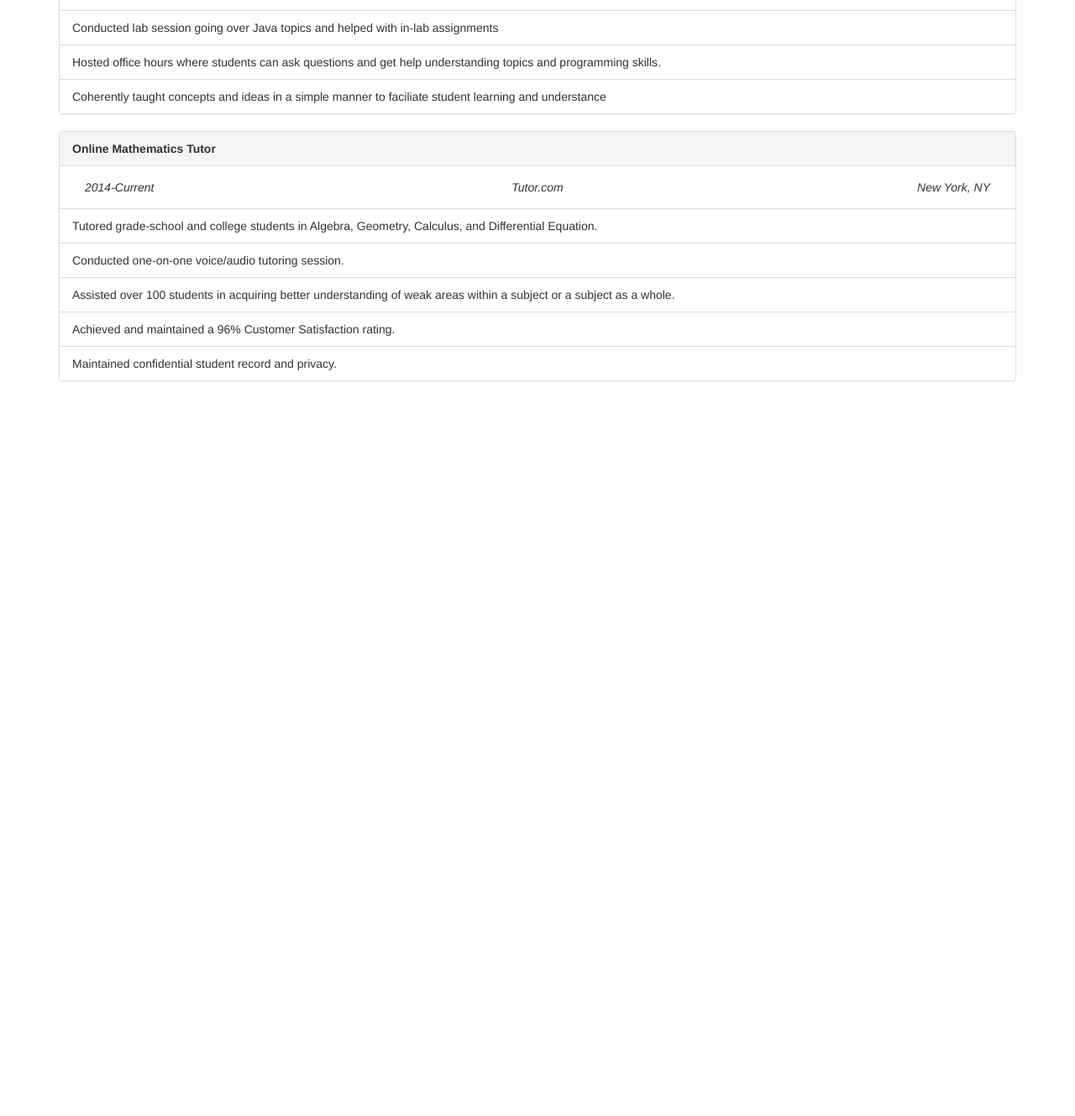
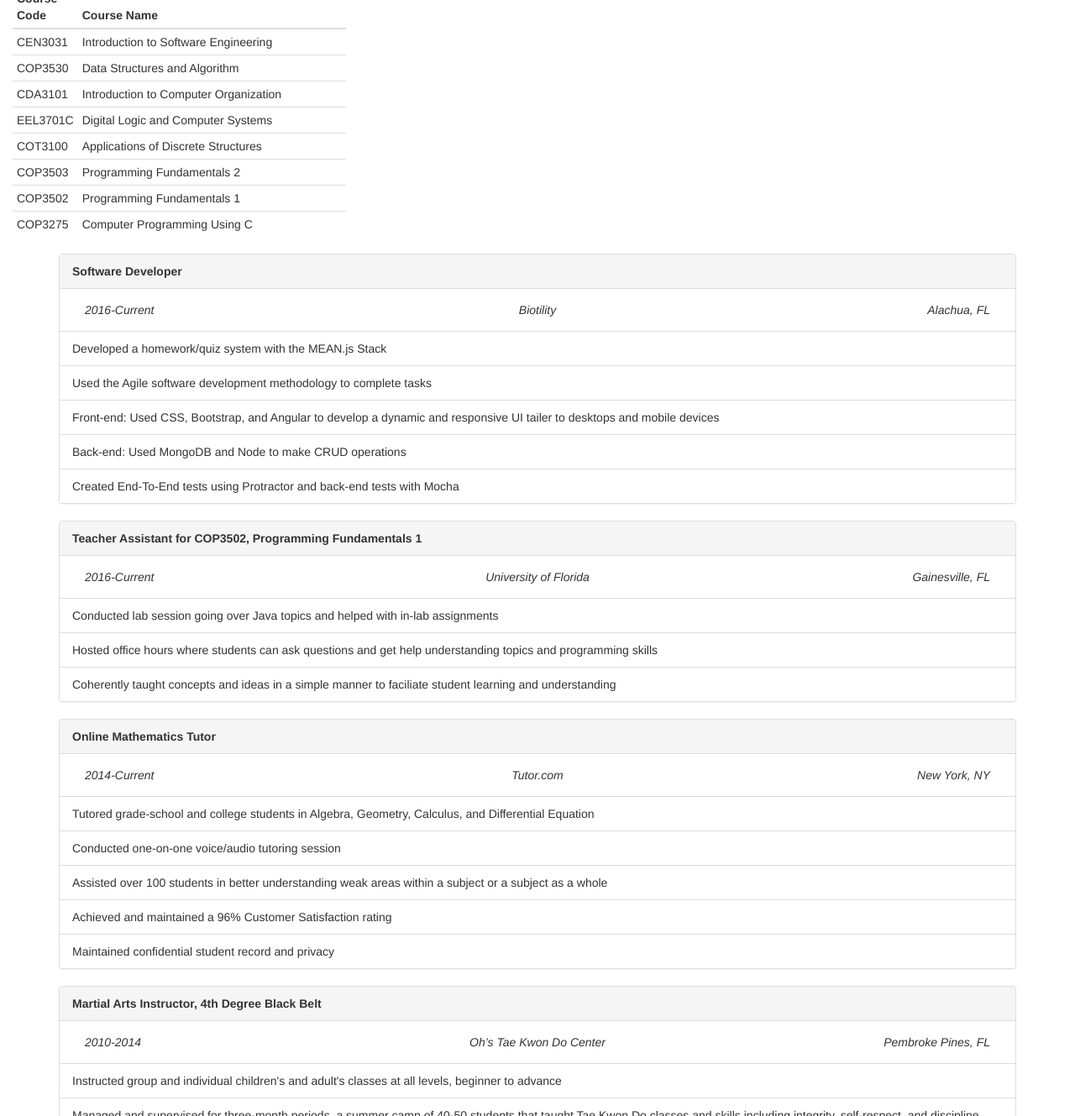
Before and after one commit to mikedaabeast/mikedaabeast.github.io, a plain HTML site: page html/work.html in a window 1280 px wide. Shown: the part 151-1480 px from the top of the page at 84% size. Before the commit the page ends 800 px from the top, so only its background shows below. Drawn offline with nearby package versions, Linux system fonts and the light colour scheme.

Commit message:
no message

```diff
--- a/html/work.html
+++ b/html/work.html
@@ -1,7 +1,7 @@
 <!DOCTYPE html>
 <html lang="en">
 <head>
-    <title>Michal</title>
+    <title>Michael</title>
     <meta charset="utf-8">
     <meta name="viewport" content="width=device-width, initial-scale=1">
     <link rel="stylesheet" href="http://maxcdn.bootstrapcdn.com/bootstrap/3.3.4/css/bootstrap.min.css">
@@ -42,7 +42,87 @@
 </row>
 
 <div class="container-fluid">
-    <div id="work">
+    <row id="work">
+
+        <div class="row">
+            <div class="table-responsive col-md-4">
+                <h2>Skill</h2>
+                <table class="table table-condensed table-hover">
+                    <thead>
+                    <tr>
+                        <th class="col-md-2">Course Code</th>
+                        <th>Course Name</th>
+                    </tr>
+                    </thead>
+                    <tbody>
+                    <tr>
+                        <td class="col-md-2">CEN3031 </td>
+                        <td>Introduction to Software Engineering</td>
+                    </tr>
+                    <tr>
+                        <td class="col-md-2">COP3530</td>
+                        <td>Data Structures and Algorithm</td>
+                    </tr>
+                    <tr>
+                        <td class="col-md-2">CDA3101</td>
+                        <td>Introduction to Computer Organization</td>
+                    </tr>
+                    <tr>
+                        <td class="col-md-2">EEL3701C</td>
+                        <td>Digital Logic and Computer Systems</td>
+                    </tr>
+                    <tr>
+                        <td class="col-md-2">COT3100</td>
+                        <td>Applications of Discrete Structures</td>
+                    </tr>
+                    <tr>
+                        <td class="col-md-2">COP3503</td>
+                        <td>Programming Fundamentals 2</td>
+                    </tr>
+                    <tr>
+                        <td class="col-md-2">COP3502</td>
+                        <td>Programming Fundamentals 1</td>
+                    </tr>
+                    <tr>
+                        <td class="col-md-2">COP3275</td>
+                        <td>Computer Programming Using C</td>
+                    </tr>
+                    </tbody>
+                </table>
+            </div>
+        </div>
+
+        <div class="container">
+            <div class="panel panel-default">
+                <!-- Default panel contents -->
+                <div class="panel-heading"><strong>Software Developer</strong></div>
+                <div class="panel-body">
+                    <i align="left" class="col-md-4 col-sm-4 col-xs-4">2016-Current</i>
+                    <i align="center" class="col-md-4 col-sm-4 col-xs-4">Biotility</i>
+                    <i align="right" class="col-md-4 col-sm-4 col-xs-4">Alachua, FL</i>
+                </div>
+
+                <!-- List group -->
+                <ul class="list-group">
+                    <li class="list-group-item">
+                        Developed a homework/quiz system with the MEAN.js Stack
+                    </li>
+                    <li class="list-group-item">
+                        Used the Agile software development methodology to complete tasks
+                    </li>
+                    <li class="list-group-item">
+                        Front-end: Used CSS, Bootstrap, and Angular to develop a
+                        dynamic and responsive UI tailer to desktops and mobile devices
+                    </li>
+                    <li class="list-group-item">
+                        Back-end: Used MongoDB and Node to make CRUD operations
+                    </li>
+                    <li class="list-group-item">
+                        Created End-To-End tests using Protractor and back-end tests with Mocha
+                    </li>
+                </ul>
+            </div>
+        </div>
         <div class="container">
             <div class="panel panel-default">
                 <!-- Default panel contents -->
@@ -61,11 +141,11 @@
                     </li>
                     <li class="list-group-item">
                         Hosted office hours where students can ask questions
-                        and get help understanding topics and programming skills.
+                        and get help understanding topics and programming skills
                     </li>
                     <li class="list-group-item">
                         Coherently taught concepts and ideas in a simple manner
-                        to faciliate student learning and understance
+                        to faciliate student learning and understanding
                     </li>
                 </ul>
             </div>
@@ -81,24 +161,53 @@
                 </div>
 
                 <!-- List group -->
+                <ul class="list-group table-hover">
+                    <li class="list-group-item">
+                        Tutored grade-school and college students in Algebra,
+                        Geometry, Calculus, and Differential Equation
+                    </li>
+                    <li class="list-group-item">
+                        Conducted one-on-one voice/audio tutoring session
+                    </li>
+                    <li class="list-group-item">
+                        Assisted over 100 students in better
+                        understanding weak areas within a subject or
+                        a subject as a whole
+                    </li>
+                    <li class="list-group-item">
+                        Achieved and maintained a 96% Customer Satisfaction rating
+                    </li>
+                    <li class="list-group-item">
+                        Maintained confidential student record and privacy
+                    </li>
+                </ul>
+            </div>
+        </div>
+        <div class="container">
+            <div class="panel panel-default">
+                <!-- Default panel contents -->
+                <div class="panel-heading"><strong>Martial Arts Instructor, 4th Degree Black Belt</strong></div>
+                <div class="panel-body">
+                    <i align="left" class="col-md-4 col-sm-4 col-xs-4">2010-2014</i>
+                    <i align="center" class="col-md-4 col-sm-4 col-xs-4">Oh’s Tae Kwon Do Center</i>
+                    <i align="right" class="col-md-4 col-sm-4 col-xs-4">Pembroke Pines, FL</i>
+                </div>
+
+                <!-- List group -->
                 <ul class="list-group">
                     <li class="list-group-item">
-                        Tutored grade-school and college students in Algebra,
-                        Geometry, Calculus, and Differential Equation.
+                        Instructed group and individual children's and adult's
+                        classes at all levels, beginner to advance
                     </li>
                     <li class="list-group-item">
-                        Conducted one-on-one voice/audio tutoring session.
+                        Managed and supervised for three-month periods, a summer
+                        camp of 40-50 students that taught Tae Kwon Do classes
+                        and skills including integrity, self-respect, and discipline
                     </li>
                     <li class="list-group-item">
-                        Assisted over 100 students in acquiring better
-                        understanding of weak areas within a subject or
-                        a subject as a whole.
-                    </li>
-                    <li class="list-group-item">
-                        Achieved and maintained a 96% Customer Satisfaction rating.
-                    </li>
-                    <li class="list-group-item">
-                        Maintained confidential student record and privacy.
+                        Served as Center Referee in local and county-wide Tae Kwon Do
+                        tournaments, which included managing other referees and judges,
+                        and judging and scoring performances by competitors
                     </li>
                 </ul>
             </div>
```
Also changed, not shown: html/contact.html (+1 -1 lines), html/education.html (+1 -1 lines), index.html (+1 -1 lines).
